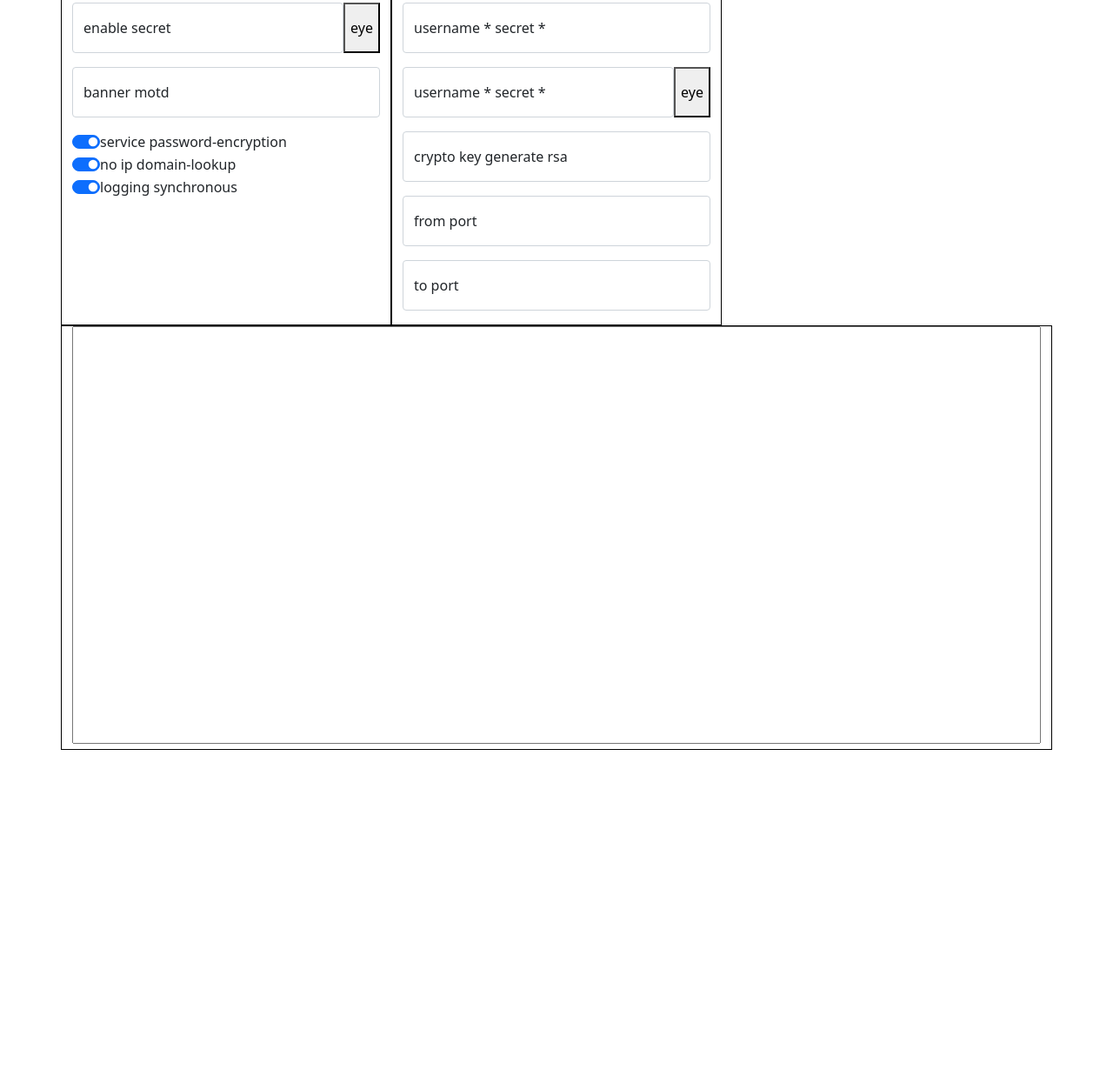
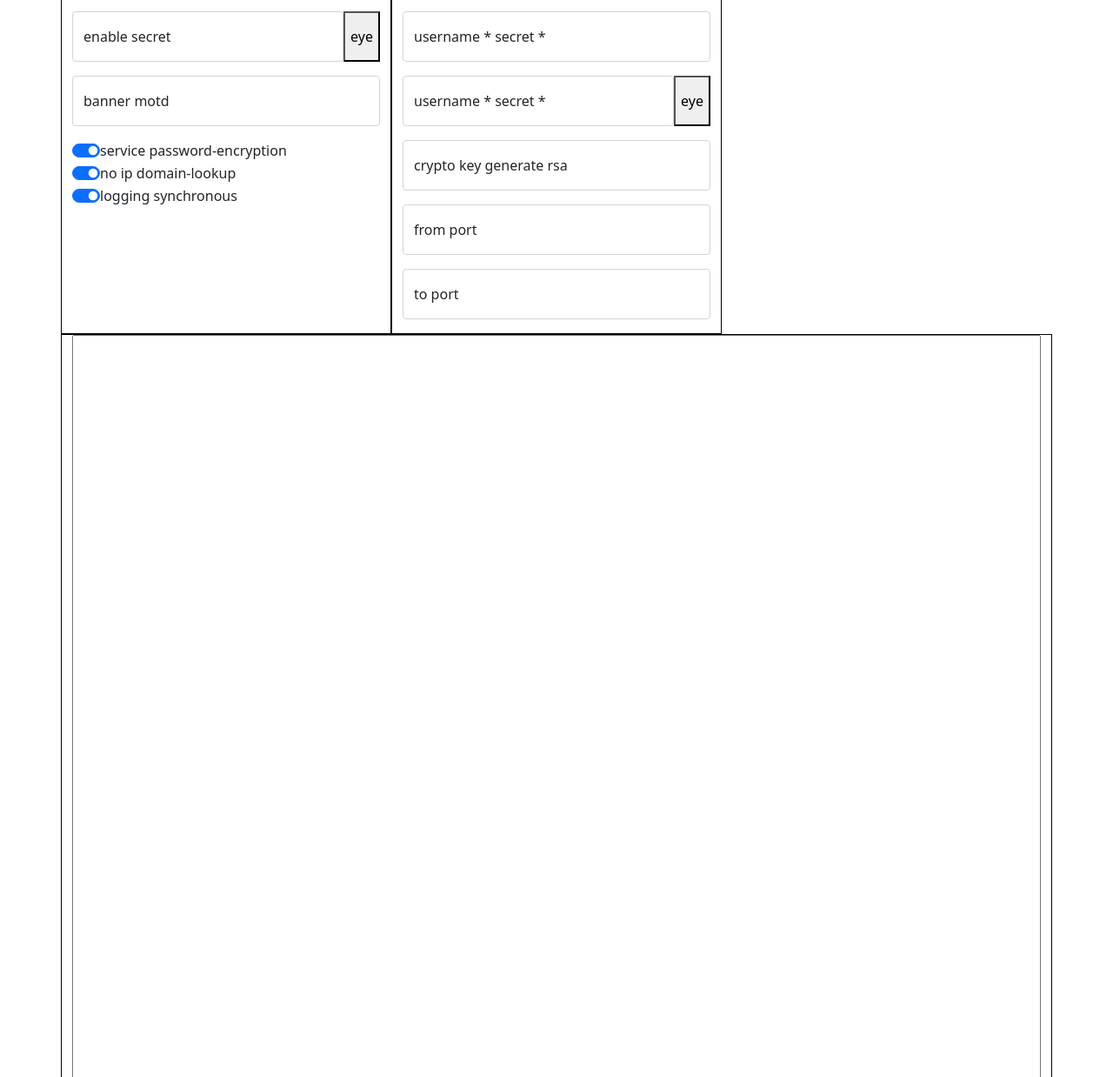
Before and after one commit to JCPedroza/cisco-config, a website: page index.html in a window 1280 px wide. Shown: the part 168-1406 px from the top of the page at 87% size. Before the commit the page ends 1030 px from the top, so only its background shows below. Drawn offline with Linux system fonts and the light colour scheme.

Commit message:
Top bar is now fixed and opaque.

```diff
--- a/index.html
+++ b/index.html
@@ -26,7 +26,7 @@
 
   <body>
     <!-- Top bar. -->
-    <nav class="navbar navbar-default navbar-fixed-top">
+    <nav class="navbar navbar-default bg-light fixed-top">
       <div class="container">
           <button type="button" id="btn-generate">Generate</button>
           <button type="button" id="btn-clear">Clear</button>
--- a/styles/main.css
+++ b/styles/main.css
@@ -1,6 +1,11 @@
+body {
+  /* Padding for fixed top bar. */
+  padding-top: 4rem;
+}
+
 textarea {
   width: 100%;
-  height: 30rem;
+  height: 59rem;
   resize: none;
 }
 
```
